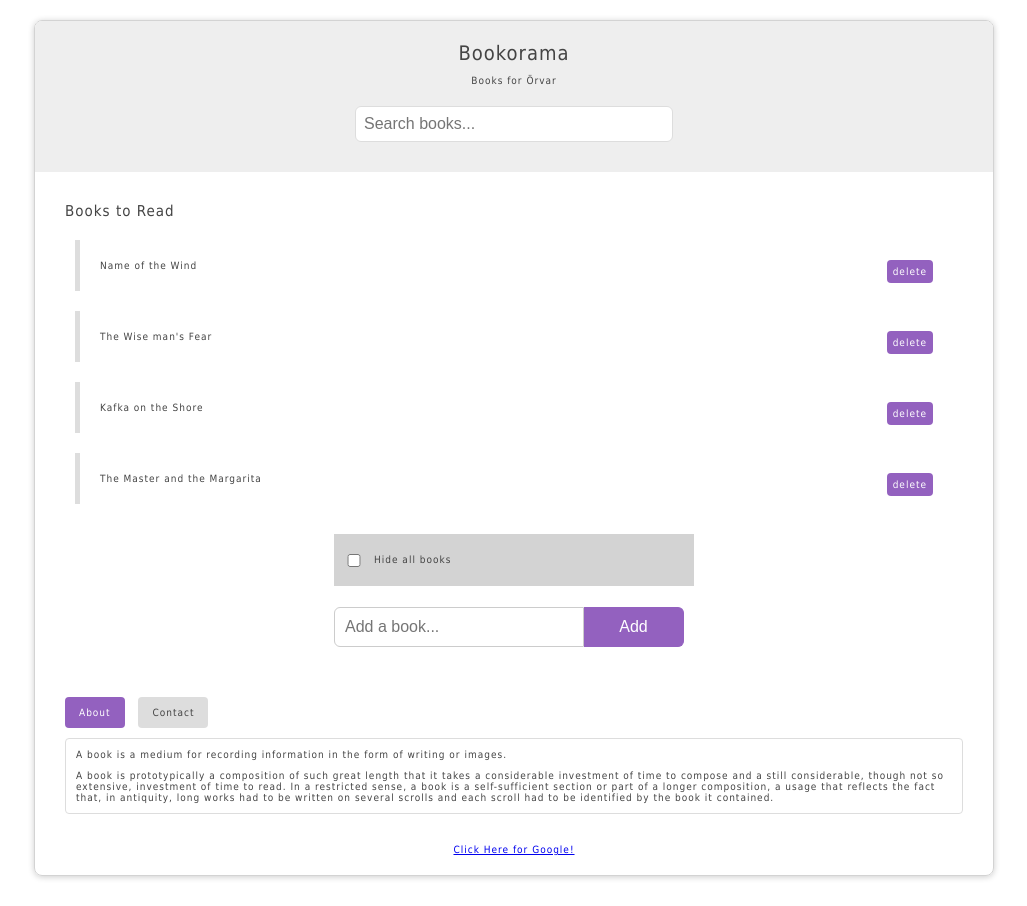
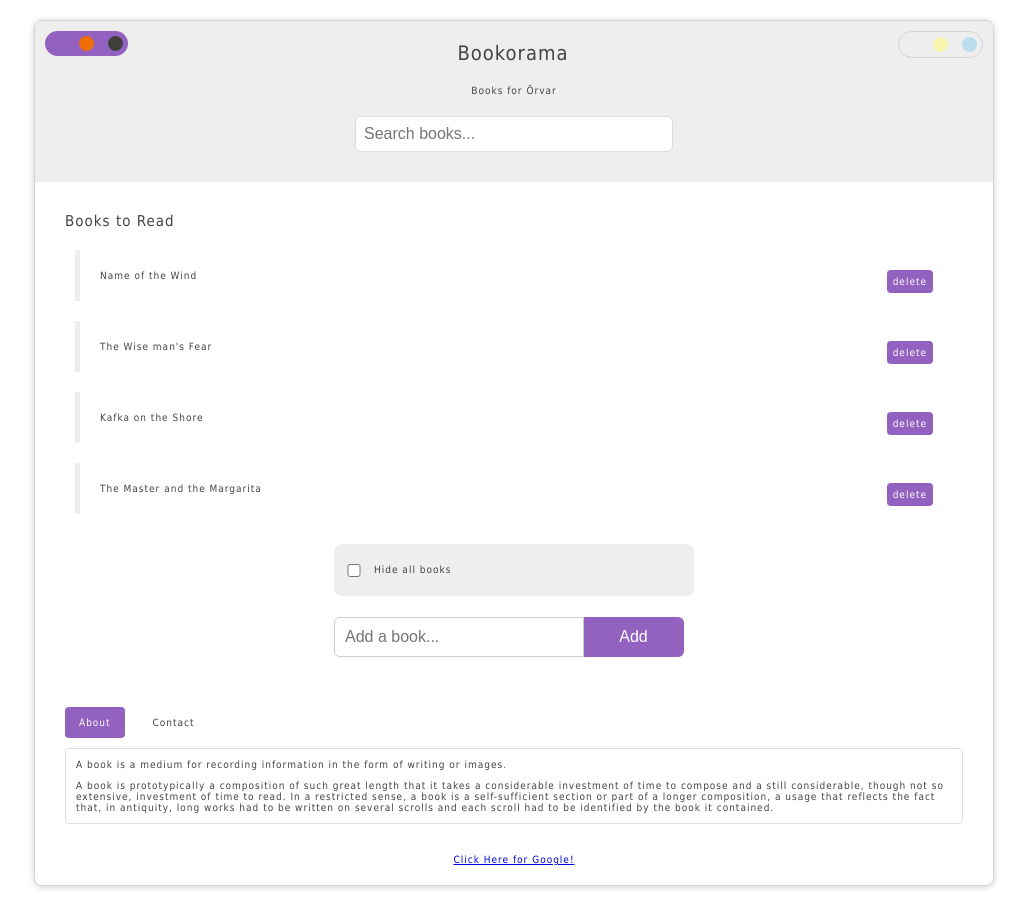
Before and after one commit to xxORVARxx/xxORVARxx, a plain HTML site: page JavaScript/Manipulating_the_DOM/index.html in a window 1280 px wide. Shown: the whole page, without its empty margins (126-1153 px from the left). Drawn offline with Linux system fonts and the light colour scheme.

Commit message:
Adding color swatches.

```diff
--- a/JavaScript/Manipulating_the_DOM/index.html
+++ b/JavaScript/Manipulating_the_DOM/index.html
@@ -16,8 +16,20 @@
     <div class="c_wrapper" id="id_wrapper">
         <header>
             <div class="c_page-banner" id="id_page-banner">
+
+                <div class="c_swatches c_left" id="id_swatches_left">
+                    <span data-d_color="d_prime" style="background: #9361bf;"></span>
+                    <span data-d_color="d_prime" style="background: #f06d06;"></span>
+                    <span data-d_color="d_prime" style="background: #3f3f3e;"></span>
+                </div>
                 <h1 class="c_title">Bookorama</h1>
+                <div class="c_swatches c_right" id="id_swatches_right">
+                    <span data-d_color="d_secondary" style="background: #eee;"></span>
+                    <span data-d_color="d_secondary" style="background: #f7f6af;"></span>
+                    <span data-d_color="d_secondary" style="background: #b9deed;"></span>
+                </div>
                 <p>Books for Örvar</p>
+
                 <form class="c_search-books" id="id_search-books">
                     <input type="text" placeholder="Search books..."/>
                 </form>
@@ -52,7 +64,7 @@
 
         <div class="c_tabbed-content" id="id_tabbed-content">
             <ul class="c_tabs">
-                <li data-d_the_target="#id_about" class="c_active">About</li>
+                <li data-d_the_target="#id_about" class="c_active c_prime-color-bg">About</li>
                 <li data-d_the_target="#is_content">Contact</li>
             </ul>
             <div class="c_panel c_active" id="id_about">
--- a/JavaScript/Manipulating_the_DOM/style.css
+++ b/JavaScript/Manipulating_the_DOM/style.css
@@ -72,8 +72,19 @@
     /* 62.5% font-size is equal to 10px and 1rem in most browsers*/
     font-size: 62.5%; /* 62.5% == 10px == 1rem */
 
+    --my-theme-prime-color: #9361bf;
+    --my-theme-secondary-color: #eee;
+
     /*--my-testing-border: none;*/ --my-testing-border: 1px solid black;
 }
+
+.c_prime-color-bg{
+    background: var(--my-theme-prime-color);
+}
+.c_secondary-color-bg{
+    background: var(--my-theme-secondary-color);
+}
+
 
 
 body{
@@ -99,14 +110,45 @@ h1, h2{
 }
 
 .c_page-banner{
-    background: #eee;
+    background: var(--my-theme-secondary-color);
     padding: 1rem 0rem;
+    text-align: center;
 }
 
-.c_page-banner h1, .c_page-banner p{
-    width: 100%;
-    text-align: center;
-    margin: 1rem 0rem;
+.c_page-banner h1{
+    display: inline-block;
+    margin: 1rem;
+}
+
+.c_page-banner .c_swatches{
+    display: inline-block;
+    margin: 0rem 1rem;
+    border-radius: 2rem;
+}
+
+.c_page-banner .c_swatches.c_left{
+    background: var(--my-theme-prime-color);
+    float: left;
+}
+
+.c_page-banner .c_swatches.c_right{
+    background: var(--my-theme-secondary-color);
+    border: 0.1rem solid lightgray;
+    float: right;
+}
+
+.c_page-banner .c_swatches span{
+    display: inline-block;
+    border-radius: 2rem;
+    width: 1.5rem;
+    height: 1.5rem;
+    margin: 0.5rem 0.5rem 0.25rem 0.5rem;
+    cursor: pointer;
+}
+
+.c_page-banner p{
+    display: block;
+    margin: 1rem;
 }
 
 .c_page-banner input{
@@ -132,17 +174,17 @@ h1, h2{
 
 .c_book-list li{
     padding: 2rem;
-    border-left: 0.5rem solid #ddd;
+    border-left: 0.5rem solid var(--my-theme-secondary-color);
     margin: 2rem 1rem;
 }
 
 .c_book-list li:hover{
-    border-color: #9361bf;
+    border-color: var(--my-theme-prime-color);
 }
 
 .c_delete{
     float: right;
-    background: #9361bf;
+    background: var(--my-theme-prime-color);
     padding: 0.6rem;
     border-radius: 0.4rem;
     cursor: pointer;
@@ -174,8 +216,8 @@ h1, h2{
 }
 
 .c_add-book button{
-    border: 0.1rem solid #9361bf;
-    background: #9361bf;
+    border: 0.1rem solid var(--my-theme-prime-color);
+    background: var(--my-theme-prime-color);
     padding: 1rem 2rem;
     font-size: 1.6rem;
     /*display: inline-block;*/
@@ -205,14 +247,12 @@ h1, h2{
 .c_tabbed-content li{
     display: inline-block;
     padding: 1rem 1.4rem;
-    background: #ddd;
     border-radius: 0.4rem;
     cursor: pointer;
     margin-right: 1rem;
 }
 
 .c_tabbed-content li.c_active{
-    background: #9361bf;
     color: white;
 }
 
--- a/JavaScript/Manipulating_the_DOM/the_DOM.js
+++ b/JavaScript/Manipulating_the_DOM/the_DOM.js
@@ -36,6 +36,8 @@ document.addEventListener("DOMContentLoaded", function(){
     custom_search_filter(); // <- Working!
     /*** 15 ***/
     tabbed_content(); // <- Working!
+    /*** 16 ***/
+    color_swatches();
 
 });
 
@@ -450,15 +452,16 @@ function checkboxes_and_change_events(){
     const my_label = document.createElement("label");
 
     // adding attributes and content to the elements:
+    my_div.setAttribute("class", "c_secondary-color-bg");
     my_checkbox.setAttribute("type", "checkbox");
     my_checkbox.setAttribute("id", "id_hide");
     my_label.setAttribute("for", "id_hide");
     my_label.textContent = "Hide all books";
 
     // setting the CSS-styles:
+    my_div.style.borderRadius = "0.8rem";
+    my_checkbox.style.width = "4rem";
     my_label.style.lineHeight = "5.2rem";
-    my_div.style.background = "lightgray";
-    my_checkbox.style.width = "4rem";
 
     // linking the nodes:
     my_div.appendChild(my_checkbox);
@@ -545,19 +548,38 @@ function tabbed_content(){
                     panel.classList.remove("c_active");
                 }
             });
+
             // doing the same for the taps:
             Array.from(my_taps.children).forEach(function(tap){
                 if(tap === e.target){
                     // CSS-style:
-                    tap.style.background = "#9361bf";
+                    tap.setAttribute("class", "c_prime-color-bg");
                     tap.style.color = "white";
                 }else{
                     // CSS-style:
-                    tap.style.background = "#ddd";
+                    tap.setAttribute("class", "c_secondary-color-bg");
                     tap.style.color = "#444";
                 }
             });
         }
     });
+}
 
+
+
+/*** 16 ***/
+function color_swatches(){
+    const root = document.querySelector(":root");
+    const banner = document.querySelector("#id_wrapper #id_page-banner");
+
+    banner.addEventListener("click", function(e){
+        if(e.target.tagName === "SPAN"){
+            if(e.target.dataset.d_color === "d_prime"){
+                root.style.setProperty("--my-theme-prime-color", e.target.style.background);
+            }
+            else if(e.target.dataset.d_color === "d_secondary"){
+                root.style.setProperty("--my-theme-secondary-color", e.target.style.background);
+            }
+        }
+    });
 }
```
